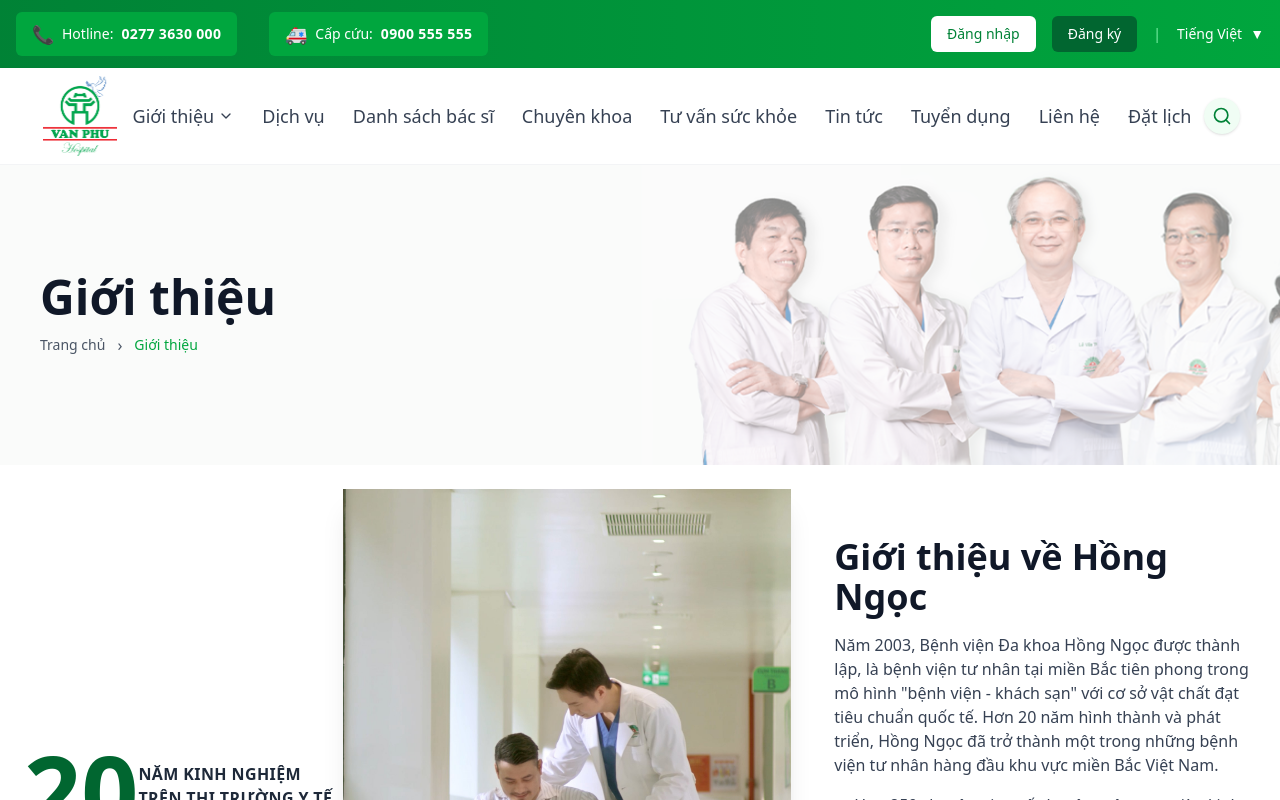
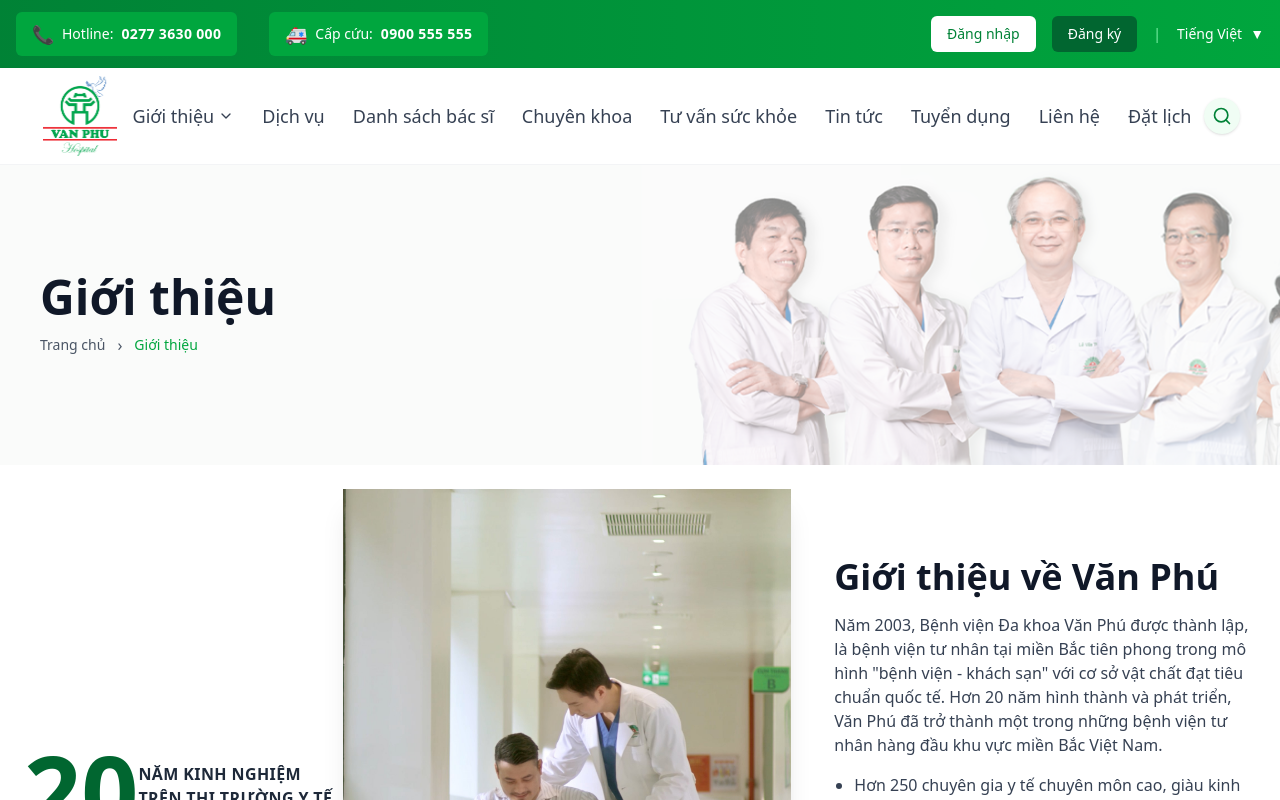
Before and after one commit to vantu522/vanphu-hospital-frontend, a React (Vite) app: page /gioi-thieu in a window 1280 px wide. Shown: the top 800 px of the page. Built offline with nearby package versions, Linux system fonts and the light colour scheme.

Commit message:
update name

```diff
--- a/src/components/client/layout/Footer.jsx
+++ b/src/components/client/layout/Footer.jsx
@@ -11,7 +11,7 @@
         <div className="grid grid-cols-1 lg:grid-cols-4 gap-10 pb-10 border-b border-gray-200">
           {/* Company info */}
           <div className="space-y-4">
-            <h1 className="text-2xl font-bold text-white">CÔNG TY TNHH BỆNH VIỆN HỒNG NGỌC</h1>
+            <h1 className="text-2xl font-bold text-white">CÔNG TY TNHH BỆNH VIỆN VĂN PHÚ</h1>
 
             <div className="flex items-start space-x-3">
               <IoLocationOutline className="mt-1 text-white" />
--- a/src/components/client/layout/Header.jsx
+++ b/src/components/client/layout/Header.jsx
@@ -169,7 +169,7 @@
                   href="/gioi-thieu/ve-hong-ngoc"
                   className="block px-5 py-3 text-gray-700 hover:bg-green-50 hover:text-green-700 hover:pl-6 transition-all duration-200"
                 >
-                  Về Hồng Ngọc Hospital
+                  Về Văn Phú Hospital
                 </a>
                 <a
                   href="/gioi-thieu/huong-dan-khach-hang"
--- a/src/components/client/sections/About/AboutUs.jsx
+++ b/src/components/client/sections/About/AboutUs.jsx
@@ -30,7 +30,7 @@
           <div className="relative w-full max-w-md">
             <img
               src={imgabout}
-              alt="Hình ảnh bác sĩ Hồng Ngọc"
+              alt="Hình ảnh bác sĩ Văn Phú"
               className="w-full shadow-xl object-cover"
             />
           </div>
@@ -39,13 +39,13 @@
         {/* Right Section - Content */}
         <div className="md:w-1/2 md:pl-10">
           <h2 className="text-3xl md:text-4xl font-bold text-gray-900 mb-4">
-            Giới thiệu về Hồng Ngọc
+            Giới thiệu về Văn Phú
           </h2>
           <p className="text-gray-700 mb-4">
-            Năm 2003, Bệnh viện Đa khoa Hồng Ngọc được thành lập, là bệnh viện
+            Năm 2003, Bệnh viện Đa khoa Văn Phú được thành lập, là bệnh viện
             tư nhân tại miền Bắc tiên phong trong mô hình "bệnh viện - khách
             sạn" với cơ sở vật chất đạt tiêu chuẩn quốc tế. Hơn 20 năm hình
-            thành và phát triển, Hồng Ngọc đã trở thành một trong những bệnh
+            thành và phát triển, Văn Phú đã trở thành một trong những bệnh
             viện tư nhân hàng đầu khu vực miền Bắc Việt Nam.
           </p>
           <ul className="list-disc pl-5 text-gray-700 space-y-2 mb-6">
--- a/src/components/client/sections/Home/AwardsSection.jsx
+++ b/src/components/client/sections/Home/AwardsSection.jsx
@@ -5,7 +5,7 @@
     {
       img: ImgAward1,
       description:
-        "Bệnh viện Hồng Ngọc đạt tiêu chuẩn ACHSI - Úc (Tiêu chuẩn chăm sóc sức khỏe tại Úc)",
+        "Bệnh viện Văn Phú đạt tiêu chuẩn ACHSI - Úc (Tiêu chuẩn chăm sóc sức khỏe tại Úc)",
     },
     {
       img: ImgAward2,
```
